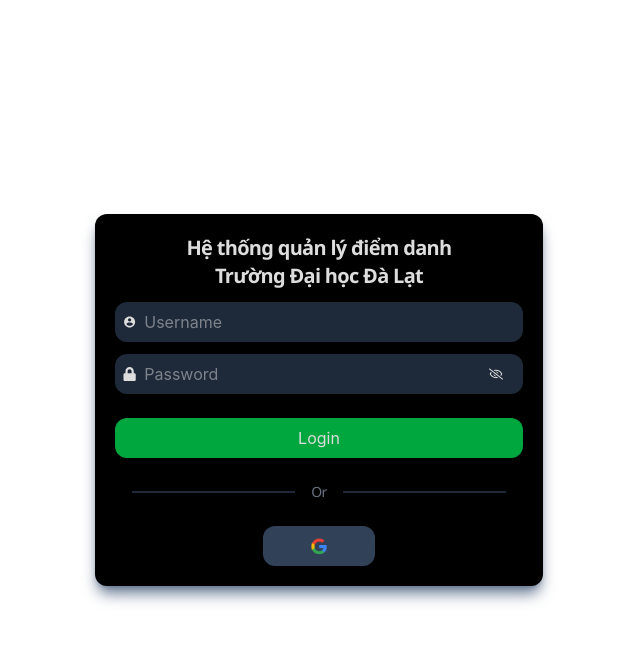
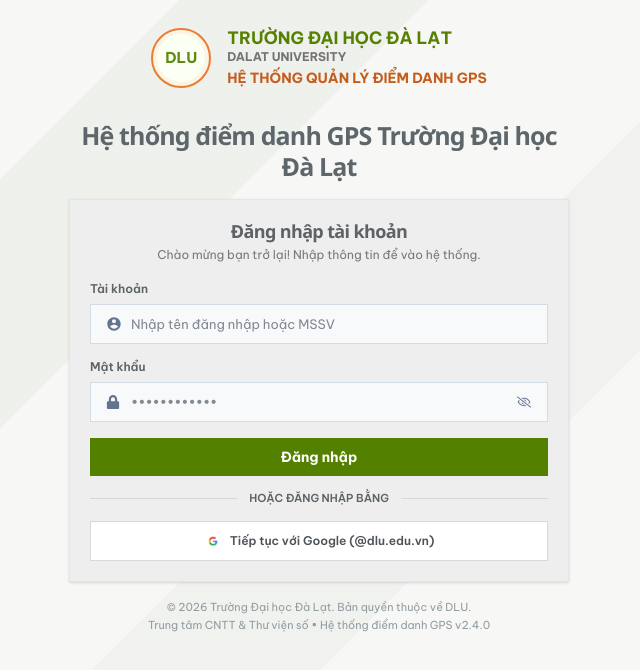
Before and after one commit to xuanmanhneee/gps-attendance, a React (Vite) app in the folder client/admin-dashboard/: page /login in a window 1280 px wide. Shown: the top 670 px of the page, without its empty margins (321-961 px from the left). Built offline with nearby package versions, Linux system fonts and the light colour scheme; no server answers.

Commit message:
update UI login

```diff
--- a/client/admin-dashboard/index.html
+++ b/client/admin-dashboard/index.html
@@ -4,6 +4,18 @@
     <meta charset="UTF-8" />
     <link rel="icon" type="image/svg+xml" href="/favicon.svg" />
     <meta name="viewport" content="width=device-width, initial-scale=1" />
+    <!--
+      Font của trang đăng nhập, giống `login-reference.html`. URL phải giữ
+      đúng axis `ital,wght@...` của mẫu: Google Fonts phân phối các
+      `@font-face`/subset khác nhau nếu khai báo khác, làm lệch bề rộng text
+      tiếng Việt so với trang tham chiếu.
+    -->
+    <link rel="preconnect" href="https://fonts.googleapis.com" />
+    <link rel="preconnect" href="https://fonts.gstatic.com" crossorigin />
+    <link
+      href="https://fonts.googleapis.com/css2?family=Be+Vietnam+Pro:ital,wght@0,300;0,400;0,500;0,600;0,700;1,400&display=swap"
+      rel="stylesheet"
+    />
     <title>GPS Attendance — Dashboard</title>
   </head>
   <body>
--- a/client/admin-dashboard/src/pages/LoginPage.tsx
+++ b/client/admin-dashboard/src/pages/LoginPage.tsx
@@ -1,20 +1,21 @@
 import { useNavigate } from 'react-router-dom';
 import { useState } from 'react';
-//icon
+import { FaLock, FaRegEyeSlash } from 'react-icons/fa';
+import { FaRegEye } from 'react-icons/fa6';
 import { RiAccountCircleFill } from 'react-icons/ri';
-import { FaLock } from 'react-icons/fa';
-import { FaRegEyeSlash } from 'react-icons/fa';
-import { FaRegEye } from 'react-icons/fa6';
 import { useForm } from 'react-hook-form';
 import { toast } from 'react-toastify';
 
 import { ApiError, AuthErrorCode } from '@gps-attendance/shared';
 import type { LoginRequest } from '@gps-attendance/shared';
+import { useTheme } from '../hooks/useTheme';
 import { useAuth } from '../hooks/useAuth';
 import { ROUTE_PATHS } from '../routes/paths';
 
 const LoginPage = () => {
   const navigate = useNavigate();
+  const { resolvedTheme } = useTheme();
+  const isDark = resolvedTheme === 'dark';
   const [showPassword, setShowPassword] = useState<boolean>(false);
   const togglePasswordView = () => setShowPassword(!showPassword);
   const {
@@ -55,80 +56,241 @@ const LoginPage = () => {
   };
 
   return (
-    <div className="w-full h-screen flex items-center justify-center bg-white text-[#ddd]">
+    <main
+      className={`relative flex min-h-screen w-full flex-col items-center overflow-hidden px-4 pb-8 pt-6 ${
+        isDark
+          ? 'bg-[#101820] text-slate-100'
+          : 'bg-[#f7f8f5] text-[#566168]'
+      }`}
+      style={{
+        fontFamily:
+          "'Be Vietnam Pro', -apple-system, BlinkMacSystemFont, 'Segoe UI', sans-serif",
+      }}
+    >
+      <div
+        aria-hidden="true"
+        className="pointer-events-none absolute inset-0"
+        style={{
+          backgroundImage: isDark
+            ? 'linear-gradient(135deg, transparent 0 24%, rgba(255,255,255,.025) 24.1% 36%, transparent 36.1% 52%, rgba(255,255,255,.02) 52.1% 63%, transparent 63.1%)'
+            : 'linear-gradient(135deg, transparent 0 24%, rgba(216,221,215,.28) 24.1% 36%, transparent 36.1% 52%, rgba(216,221,215,.22) 52.1% 63%, transparent 63.1%)',
+        }}
+      />
+
+      <header className="relative z-10 mt-1 flex items-center justify-center gap-4 text-center">
+        <div
+          aria-hidden="true"
+          className="flex h-[60px] w-[60px] shrink-0 items-center justify-center rounded-full border-2 border-[#ed7b31] bg-[#fbfff4] text-[15px] font-bold text-[#5d8b12] shadow-[inset_0_0_0_4px_rgba(237,123,49,0.08)]"
+        >
+          DLU
+        </div>
+        <div className="text-left">
+          <div className="text-[17px] font-bold leading-tight text-[#558000]">
+            TRƯỜNG ĐẠI HỌC ĐÀ LẠT
+          </div>
+          <div className="text-[12px] font-bold leading-tight text-[#737373]">
+            DALAT UNIVERSITY
+          </div>
+          <div className="mt-1.5 text-[14px] font-bold leading-tight text-[#c45d1c]">
+            HỆ THỐNG QUẢN LÝ ĐIỂM DANH GPS
+          </div>
+        </div>
+      </header>
+
+      <section className="relative z-10 mt-8 flex w-full max-w-[500px] flex-col items-center">
+        <h1
+          className={`mb-4 text-center text-[25px] font-bold leading-tight ${
+            isDark ? 'text-slate-200' : 'text-[#5d666b]'
+          }`}
+        >
+          Hệ thống điểm danh GPS Trường Đại học Đà Lạt
+        </h1>
+
         <form
-        className="w-[90%] max-w-sm md:max-w-md lg:max-w-md p-5 bg-black
-        flex-col flex items-center gap-3 rounded-xl shadow-slate-500 shadow-lg"
+          className={`w-full border border-black/[0.04] p-5 shadow-sm ${
+            isDark
+              ? 'bg-[#1d2932] text-slate-100'
+              : 'bg-[#eeeeee] text-[#5c6266]'
+          }`}
           onSubmit={handleSubmit(handleLogin)}
+          noValidate
+          autoComplete="on"
         >
-        <h1 className="text-lg md:text-xl font-semibold text-center">
-          Hệ thống quản lý điểm danh <br /> Trường Đại học Đà Lạt
-        </h1>
-        <div className="w-full flex flex-col gap-3">
-          <div className="w-full flex items-center gap-2 bg-gray-800 p-2 rounded-xl">
-            <RiAccountCircleFill />
+          <header className="mb-4 text-center">
+            <h2 className="text-[18px] font-bold leading-tight">
+              Đăng nhập tài khoản
+            </h2>
+            <p
+              className={`mt-1 text-[12px] ${
+                isDark ? 'text-slate-300' : 'text-[#73797d]'
+              }`}
+            >
+              Chào mừng bạn trở lại! Nhập thông tin để vào hệ thống.
+            </p>
+          </header>
+
+          <div className="mb-3.5">
+            <label
+              htmlFor="username"
+              className="mb-1.5 block text-[12px] font-semibold"
+            >
+              Tài khoản
+            </label>
+            <div className="relative flex items-center">
+              <RiAccountCircleFill
+                aria-hidden="true"
+                className="pointer-events-none absolute left-4 h-4 w-4 text-slate-500"
+              />
               <input
+                id="username"
                 type="text"
-              placeholder="Username"
-              {...register('username', { required: 'Vui lòng nhập Username' })}
-              className="bg-transparent border-0 w-full outline-none text-sm md:text-base"
+                placeholder="Nhập tên đăng nhập hoặc MSSV"
+                autoComplete="username"
+                aria-invalid={Boolean(errors.username)}
+                aria-describedby={
+                  errors.username ? 'username-error' : undefined
+                }
+                {...register('username', {
+                  required: 'Vui lòng nhập Username',
+                })}
+                className={`h-10 w-full border px-10 text-[13px] outline-none transition-colors placeholder:text-[#818991] focus:border-[#9ab5d8] focus:ring-1 focus:ring-[#c5d6ed] ${
+                  isDark
+                    ? 'border-slate-600 bg-[#27343e] text-slate-100'
+                    : 'border-[#d3dbe5] bg-[#f8f9fb] text-[#4d5963]'
+                }`}
               />
             </div>
-
-          <div className="w-full flex items-center gap-2 bg-gray-800 p-2 rounded-xl relative">
-            <FaLock />
-            <input
-              type={showPassword ? 'text' : 'password'}
-              placeholder="Password"
-              {...register('password', { required: 'Vui lòng nhập Password' })}
-              className="bg-transparent border-0 w-full outline-none text-sm md:text-base"
-            />
-            {showPassword ? (
-              <FaRegEye
-                className="absolute right-5 cursor-pointer"
-                onClick={togglePasswordView}
-              />
-            ) : (
-              <FaRegEyeSlash
-                className="absolute right-5 cursor-pointer"
-                onClick={togglePasswordView}
-              />
+            {errors.username && (
+              <p
+                id="username-error"
+                className="mt-1 text-xs font-medium text-red-600"
+                role="alert"
+              >
+                {errors.username.message}
+              </p>
             )}
           </div>
+
+          <div className="mb-4">
+            <label
+              htmlFor="password"
+              className="mb-1.5 block text-[12px] font-semibold"
+            >
+              Mật khẩu
+            </label>
+            <div className="relative flex items-center">
+              <FaLock
+                aria-hidden="true"
+                className="pointer-events-none absolute left-4 h-3.5 w-3.5 text-slate-500"
+              />
+              <input
+                id="password"
+                type={showPassword ? 'text' : 'password'}
+                placeholder="••••••••••••"
+                autoComplete="current-password"
+                aria-invalid={Boolean(errors.password)}
+                aria-describedby={
+                  errors.password ? 'password-error' : undefined
+                }
+                {...register('password', {
+                  required: 'Vui lòng nhập Password',
+                })}
+                className={`h-10 w-full border py-2 pl-10 pr-12 text-[13px] outline-none transition-colors placeholder:text-[#818991] focus:border-[#9ab5d8] focus:ring-1 focus:ring-[#c5d6ed] ${
+                  isDark
+                    ? 'border-slate-600 bg-[#27343e] text-slate-100'
+                    : 'border-[#d3dbe5] bg-[#f8f9fb] text-[#4d5963]'
+                }`}
+              />
+              <button
+                type="button"
+                onClick={togglePasswordView}
+                aria-label={
+                  showPassword ? 'Ẩn mật khẩu' : 'Hiển thị mật khẩu'
+                }
+                title={showPassword ? 'Ẩn mật khẩu' : 'Hiện mật khẩu'}
+                className={`absolute right-2 flex h-8 w-8 items-center justify-center ${
+                  isDark
+                    ? 'text-slate-300 hover:text-white'
+                    : 'text-slate-500 hover:text-slate-800'
+                }`}
+              >
+                {showPassword ? (
+                  <FaRegEye aria-hidden="true" />
+                ) : (
+                  <FaRegEyeSlash aria-hidden="true" />
+                )}
+              </button>
+            </div>
             {errors.password && (
-            <span className="text-red-400 text-xs text-left w-full">
+              <p
+                id="password-error"
+                className="mt-1 text-xs font-medium text-red-600"
+                role="alert"
+              >
                 {errors.password.message}
-            </span>
+              </p>
             )}
           </div>
 
           <button
             type="submit"
             disabled={isLoading}
-          className="w-full p-2 bg-green-600 rounded-xl mt-3
-                    hover:bg-green-500 text-sm md:text-base
-                    disabled:opacity-50 disabled:cursor-not-allowed"
+            className="flex h-[38px] w-full items-center justify-center gap-2 bg-[#548000] px-4 text-[14px] font-bold text-white transition-colors hover:enabled:bg-[#456b00] focus-visible:outline focus-visible:outline-2 focus-visible:outline-offset-2 focus-visible:outline-[#548000] disabled:cursor-not-allowed disabled:opacity-60"
           >
-          {isLoading ? 'Đang đăng nhập...' : 'Login'}
+            {isLoading && (
+              <span
+                aria-hidden="true"
+                className="h-4 w-4 animate-spin rounded-full border-2 border-white/40 border-t-white"
+              />
+            )}
+            {isLoading ? 'Đang đăng nhập...' : 'Đăng nhập'}
           </button>
-        <div className="relative w-full flex items-center justify-center py-3">
-          <div className="w-2/5 h-0.5 bg-gray-800"></div>
-          <h3 className="font-lora text-xs md:text-sm px-4 text-gray-500">
-            Or
-          </h3>
-          <div className="w-2/5 h-0.5 bg-gray-800"></div>
+
+          <div className="my-3.5 flex items-center gap-3">
+            <span
+              aria-hidden="true"
+              className={`h-px flex-1 ${
+                isDark ? 'bg-slate-600' : 'bg-[#d5d9d5]'
+              }`}
+            />
+            <span className="text-[11px] font-semibold uppercase">
+              Hoặc đăng nhập bằng
+            </span>
+            <span
+              aria-hidden="true"
+              className={`h-px flex-1 ${
+                isDark ? 'bg-slate-600' : 'bg-[#d5d9d5]'
+              }`}
+            />
           </div>
-        <div className="w-full flex items-center justify-center  gap-2">
-          <div className="p-1 md:px-6 lg:px-10 bg-slate-700 cursor-pointer rounded-xl hover:bg-slate-800">
+
+          <div
+            className={`flex h-[40px] items-center justify-center gap-2 border bg-white text-[12px] font-semibold text-[#4d5358] ${
+              isDark ? 'border-slate-600' : 'border-[#d8d8d8]'
+            }`}
+          >
             <img
               src="/google-icon.png"
-              alt="google-icon"
-              className="w-6 md:w-8"
+              alt=""
+              aria-hidden="true"
+              className="h-[18px] w-[18px]"
             />
-          </div>
+            <span>Tiếp tục với Google (@dlu.edu.vn)</span>
           </div>
         </form>
+
+        <footer
+          className={`mt-4 text-center text-[11px] leading-[1.7] ${
+            isDark ? 'text-slate-400' : 'text-[#929ba0]'
+          }`}
+        >
+          <div>© 2026 Trường Đại học Đà Lạt. Bản quyền thuộc về DLU.</div>
+          <div>
+            Trung tâm CNTT &amp; Thư viện số • Hệ thống điểm danh GPS v2.4.0
           </div>
+        </footer>
+      </section>
+    </main>
   );
 };
 
```
Lines whose indentation alone changed are shown as unchanged.
